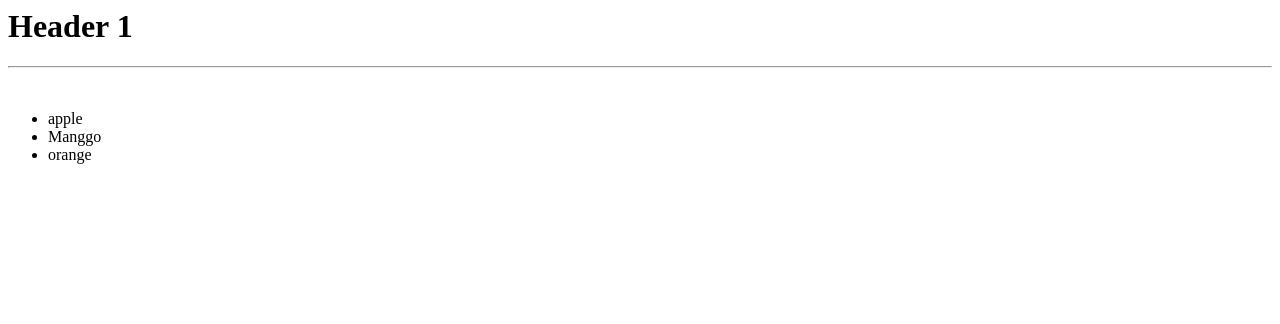
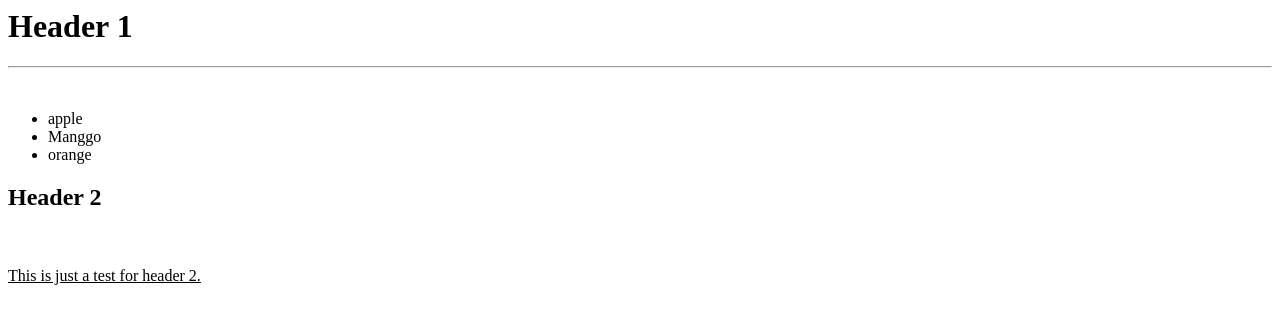
Before and after one commit to jong-manalo/sample1, a plain HTML site: page index.html in a window 1280 px wide. Drawn offline with Linux system fonts and the light colour scheme.

Commit message:
ai:newheader

```diff
--- a/index.html
+++ b/index.html
@@ -11,5 +11,8 @@
         <li>Manggo</li>
         <li>orange</li>
     </ul>
+    <h2>Header 2</h2>
+    <br/><br/>
+    <u>This is just a test for header 2.</u>
 </body>
 </html>
```
